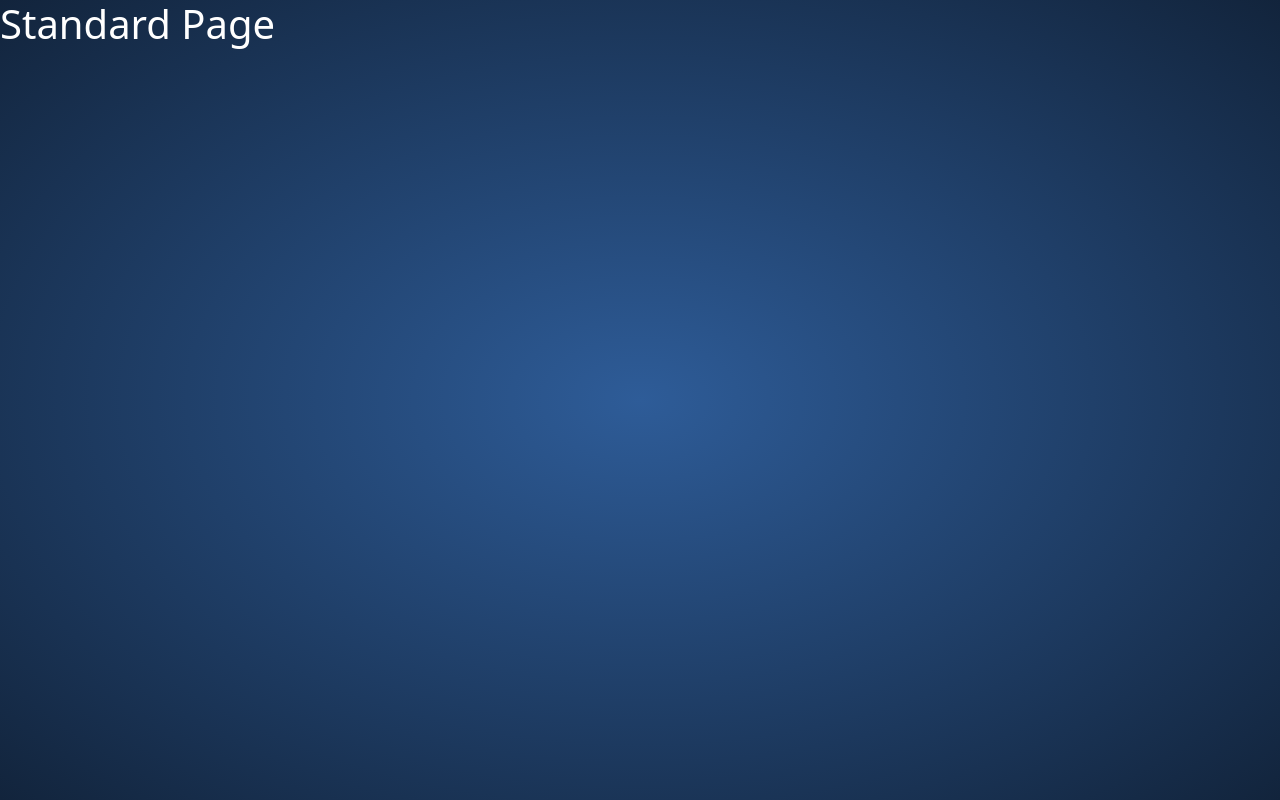
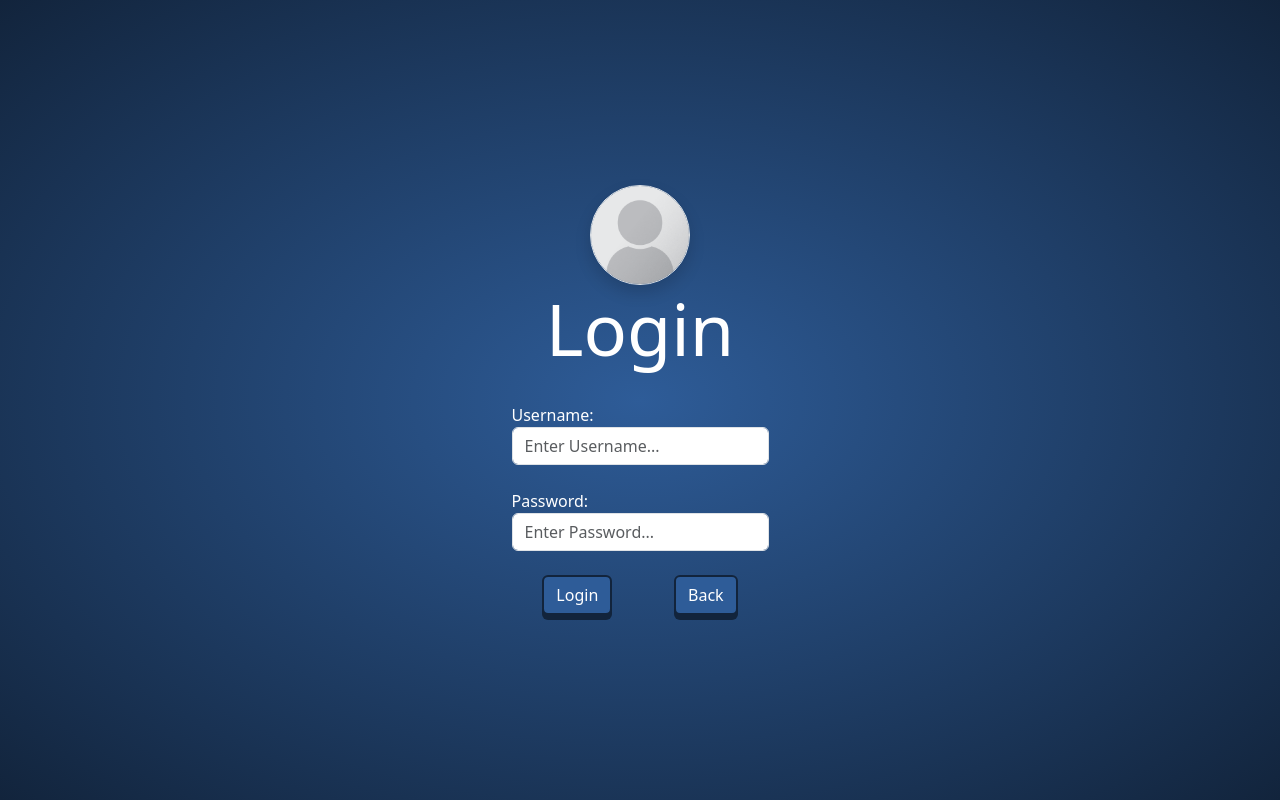
Before and after one commit to SkylerRiggle/SecurityProject, a React (Create React App) app in the folder client/: page /standard in a window 1280 px wide. Built offline with nearby package versions, Linux system fonts and the light colour scheme.

Commit message:
Standard Authentication Page

```diff
--- a/client/src/pages/Standard.tsx
+++ b/client/src/pages/Standard.tsx
@@ -1,7 +1,61 @@
+import { useState } from "react";
+import Form from "react-bootstrap/Form";
+
 const StandardPage = () =>
 {
+    const [username, setUsername] = useState<string>("");
+    const [password, setPassword] = useState<string>("");
+
+    const attemptLogin = () =>
+    {
+        console.log(`${username}, ${password}`);
+    }
+
     return (
-        <h1>Standard Page</h1>
+        <div className="w-100 vh-100 d-flex justify-content-center align-items-center">
+            <Form onSubmit={attemptLogin}>
+                <div className="w-100 d-flex justify-content-center">
+                    <img src="/images/person.jpg" alt="Person" width="100px" className="rounded-circle border shadow" />
+                </div>
+                <h3 className="display-2 w-100 text-center">Login</h3>
+
+                <br />
+
+                <span>Username:</span>
+                <Form.Control
+                    placeholder="Enter Username..."
+                    onChange={(e) => {
+                        setUsername(e.currentTarget.value);
+                    }}
+                />
+
+                <br />
+
+                <span>Password:</span>
+                <Form.Control
+                    placeholder="Enter Password..."
+                    type="password"
+                    onChange={(e) => {
+                        setPassword(e.currentTarget.value);
+                    }}
+                />
+
+                <br />
+
+                <div className="d-flex justify-content-around">
+                    <Form.Control
+                        className="btn text-white"
+                        style={{width:"fit-content"}}
+                        type="submit"
+                        value="Login"
+                    />
+
+                    <a href="/" className="btn text-white">
+                        Back
+                    </a>
+                </div>
+            </Form>
+        </div>
     );
 }
 
```
Also changed, not shown: client/public/images/person.jpg (added).
